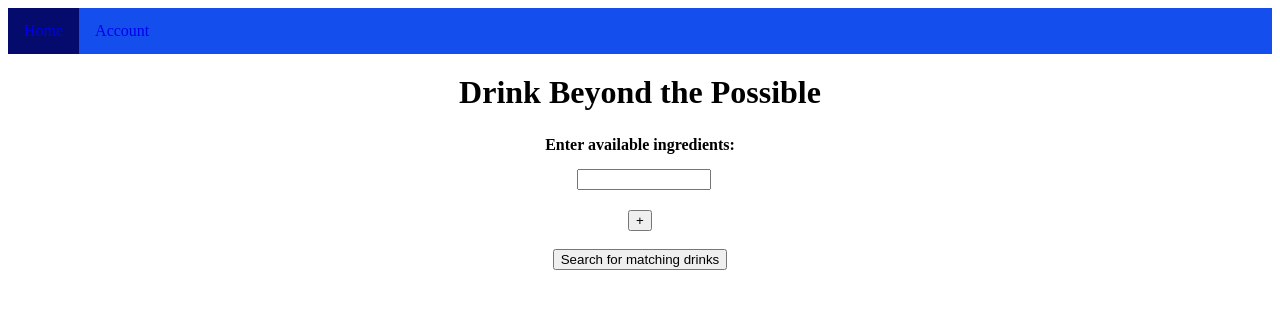
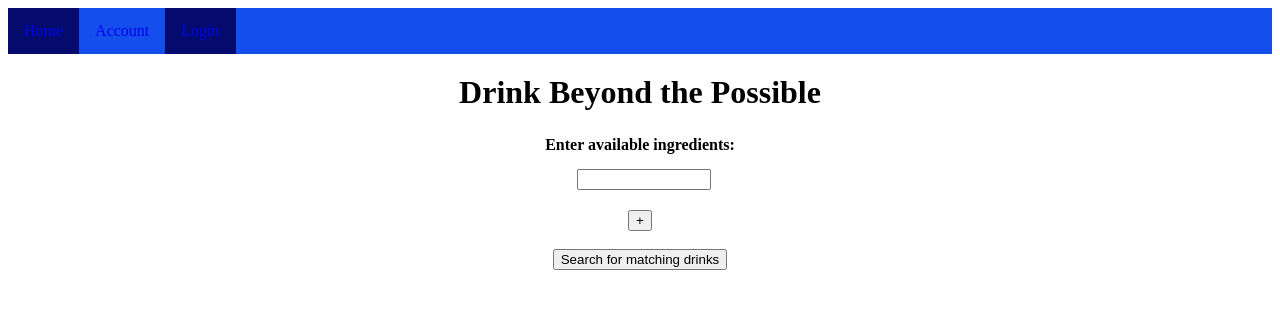
Before and after one commit to HF-Ifrit/dbtp, a Django app: page / in a window 1280 px wide. Shown: the top 309 px of the page. Run offline with Django 3.2, Linux system fonts and the light colour scheme.

Commit message:
added to navigation bar account name if logged in and a login prompt if logged out

```diff
--- a/SeniorProject/DrinkBeyondThePossible/templates/DrinkBeyondThePossible/navigation.html
+++ b/SeniorProject/DrinkBeyondThePossible/templates/DrinkBeyondThePossible/navigation.html
@@ -1,4 +1,8 @@
 <ul class="navmenu">
     <li class="navitem {% if activePage == "Home" %} active {% endif %}"><a href="{% url 'index' %}">Home</a></li>
     <li class="navitem {% if activePage == "Account" %} active {% endif %}"><a href="{% url 'manage' %}">Account</a></li>
+	<li class="navitem active">
+			{% if user.is_authenticated %} <a href="/logout">{{ request.user.username }}</a></li>
+			{% else %} <a href="/login">Login</a></li>
+			{% endif %}
 </ul>
```
Also changed, not shown: SeniorProject/db.sqlite3.
